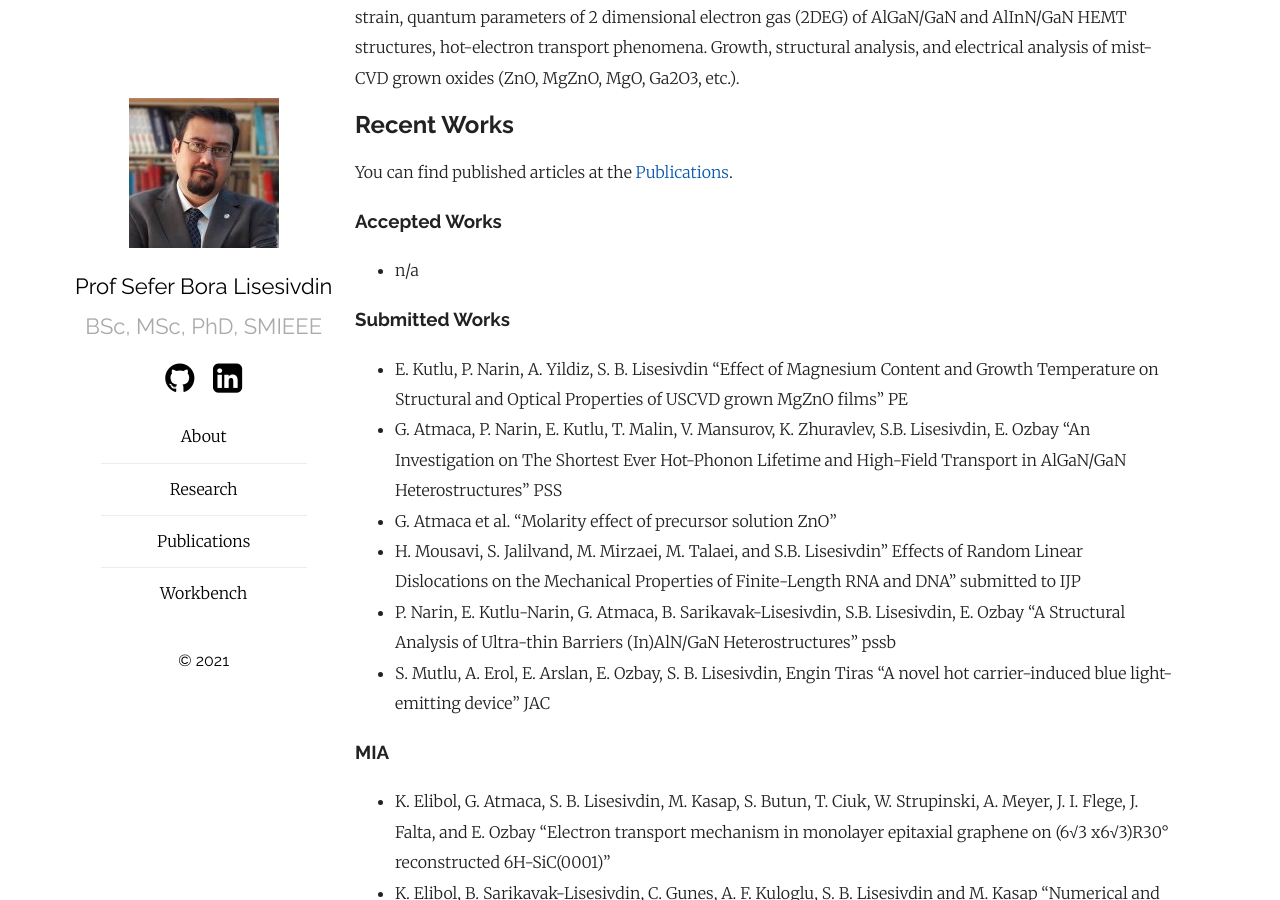
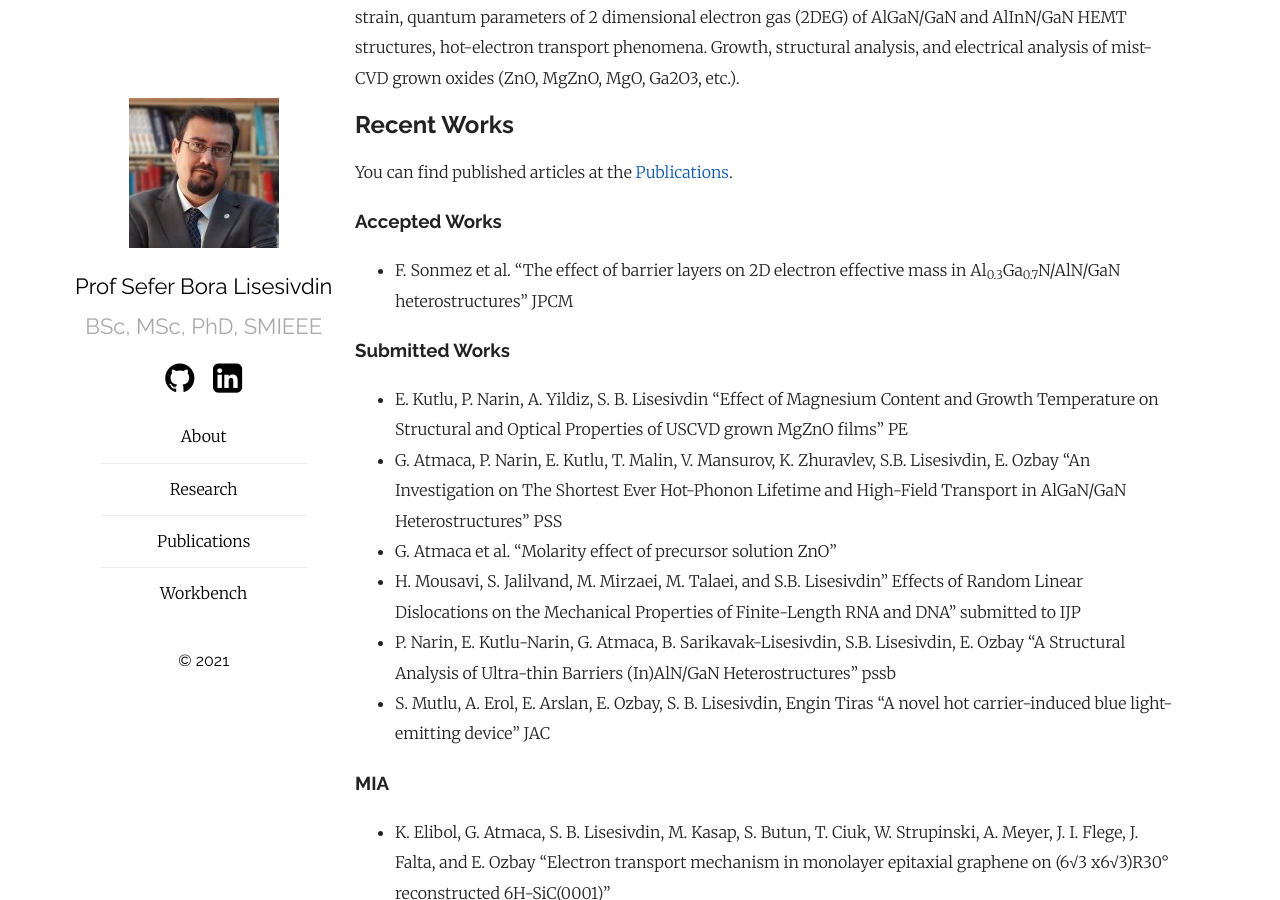
Before and after one commit to sblisesivdin/sblisesivdin.github.io, a Jekyll site: the page built from workbench.md, in a window 1280 px wide and 900 px high, scrolled down 534 px. Built offline with Jekyll 4.4.1, drawn with Linux system fonts in a browser that asks for light colours; our own code applies the rules of GitHub Pages for plain Markdown files.

Commit message:
Update workbench.md

```diff
--- a/workbench.md
+++ b/workbench.md
@@ -13,7 +13,7 @@ You can find published articles at the [Publications](publications.md).
 
 ### Accepted Works
 
-* n/a
+* F. Sonmez et al. "The effect of barrier layers on 2D electron effective mass in Al<sub>0.3</sub>Ga<sub>0.7</sub>N/AlN/GaN heterostructures" JPCM
 
 ### Submitted Works
 
```
